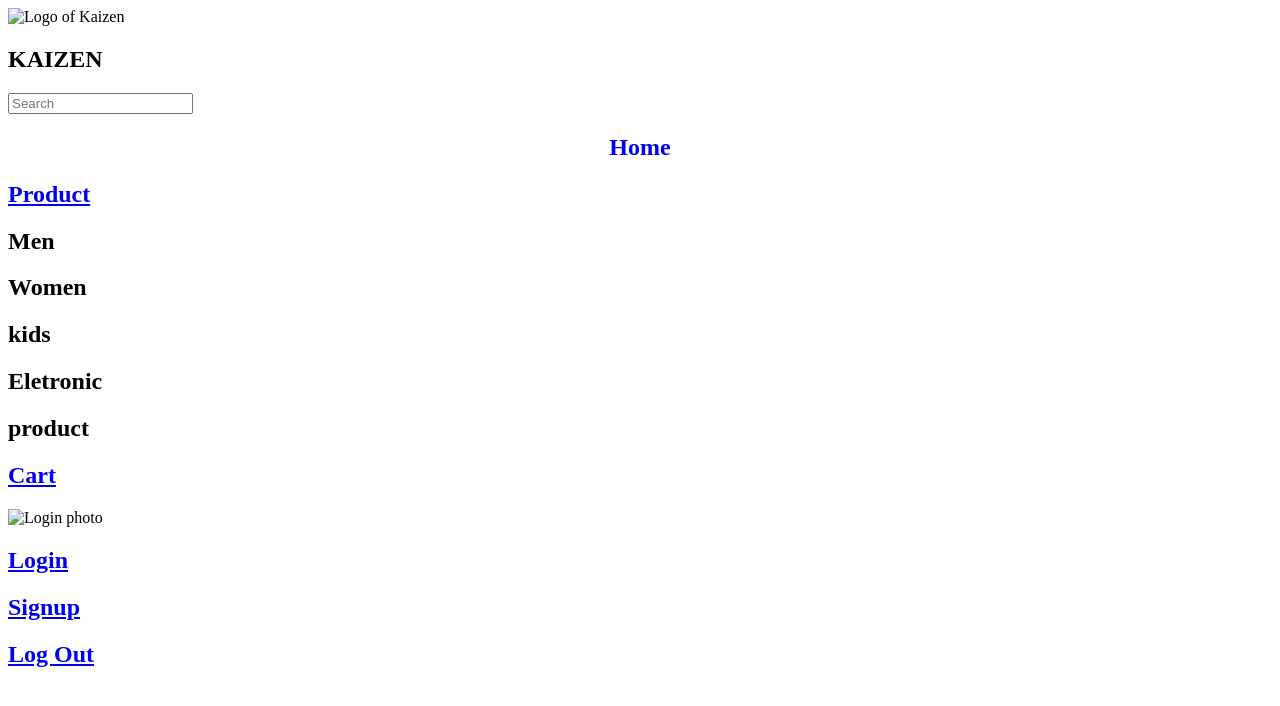
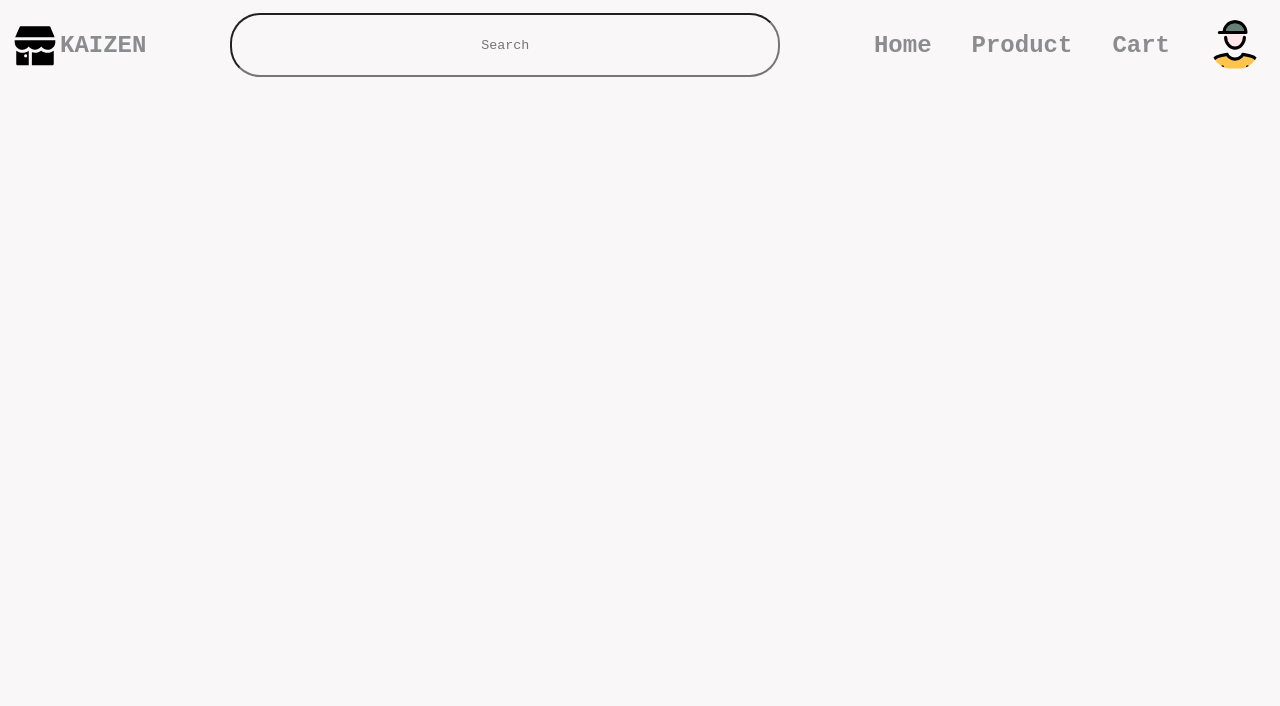
Before and after one commit to paurakhShaha/Kaizen, a plain HTML site: page index.html in a window 1280 px wide. Drawn offline with Linux system fonts and the light colour scheme; the site is published under a folder, as on GitHub Pages, so addresses that start at the root find nothing; a web font is replaced by a local one.

Commit message:
Update index.html

```diff
--- a/index.html
+++ b/index.html
@@ -6,7 +6,7 @@
     <title></title>
     <meta name="description" content="" />
     <meta name="viewport" content="width=device-width, initial-scale=1" />
-    <link rel="stylesheet" href="/Css/style.css" />
+    <link rel="stylesheet" href="style.css" />
     <link rel="preconnect" href="https://fonts.googleapis.com" />
     <link rel="preconnect" href="https://fonts.gstatic.com" crossorigin />
     <link
@@ -18,7 +18,7 @@
     <nav>
       <div class="container-items">
         <div class="logo-container">
-          <img src="\Images\Svg\store-shop-svgrepo-com.svg" alt="Logo of Kaizen"  class="logo-svg"/>
+          <img src="store-shop-svgrepo-com.svg" alt="Logo of Kaizen"  class="logo-svg"/>
           <h1>KAIZEN</h1>
         </div>
 
@@ -43,7 +43,7 @@
 
           <div class="item" id="item-login-container">
             <img
-              src="\Images\Svg\person-boy-svgrepo-com.svg"
+              src="person-boy-svgrepo-com.svg"
               alt="Login photo"
               class="login-svg"
             />
```
